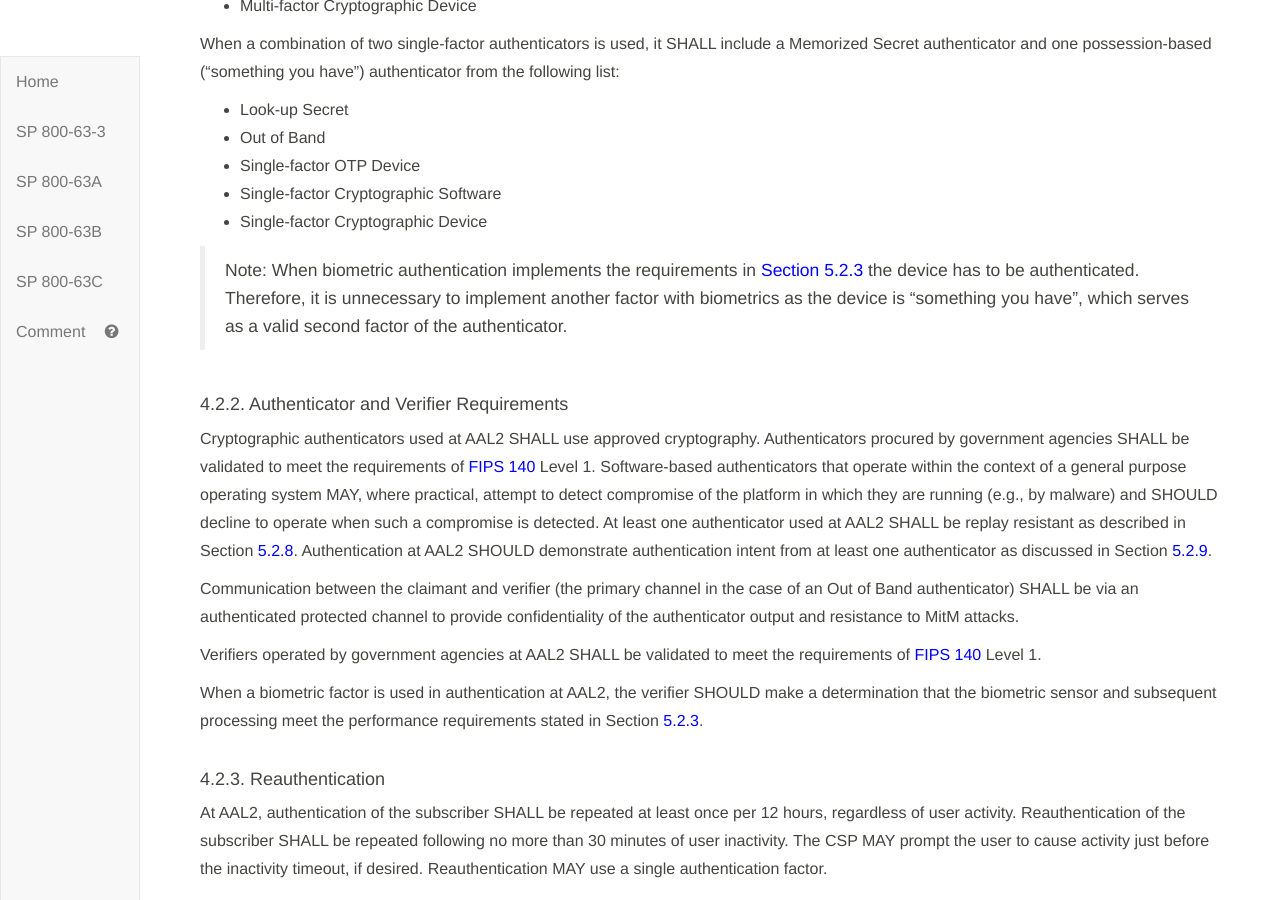
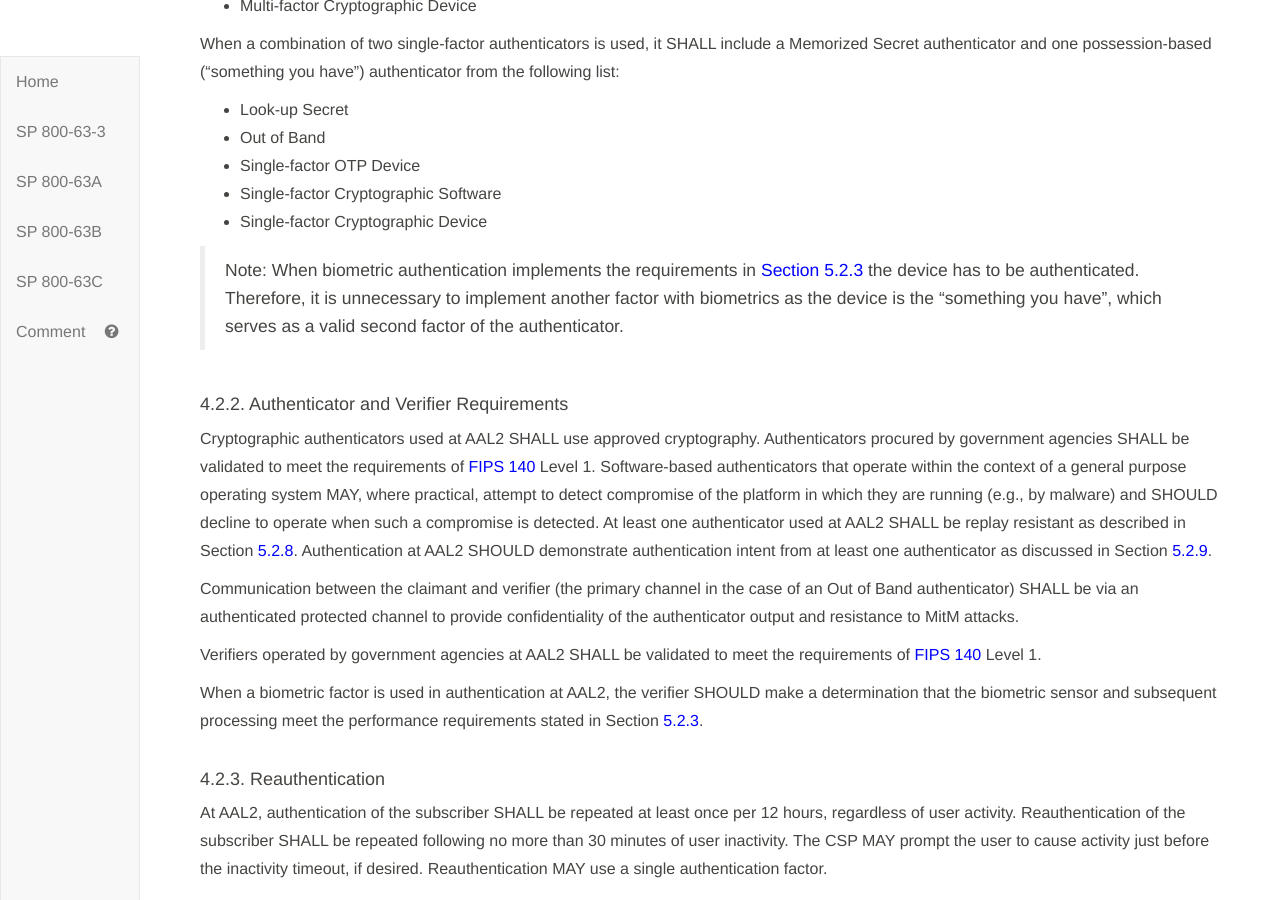
Before and after one commit to usnistgov/800-63-3, a Jekyll site: the page built from sp800-63b/sec4_aal.md, in a window 1280 px wide and 900 px high, scrolled down 2557 px. Built offline with Jekyll 4.4.1, drawn with Linux system fonts in a browser that asks for light colours; our own code applies the rules of GitHub Pages for plain Markdown files.

Commit message:
Add article for readability. Fixes #848.

```diff
--- a/sp800-63b/sec4_aal.md
+++ b/sp800-63b/sec4_aal.md
@@ -108,7 +108,7 @@ When a combination of two single-factor authenticators is used, it SHALL include
 * Single-factor Cryptographic Software
 * Single-factor Cryptographic Device
 
-> Note: When biometric authentication implements the requirements in [Section 5.2.3](#biometric_use) the device has to be authenticated. Therefore, it is unnecessary to implement another factor with biometrics as the device is "something you have", which serves as a valid second factor of the authenticator.
+> Note: When biometric authentication implements the requirements in [Section 5.2.3](#biometric_use) the device has to be authenticated. Therefore, it is unnecessary to implement another factor with biometrics as the device is the "something you have", which serves as a valid second factor of the authenticator.
 
 #### 4.2.2. Authenticator and Verifier Requirements
 
```
